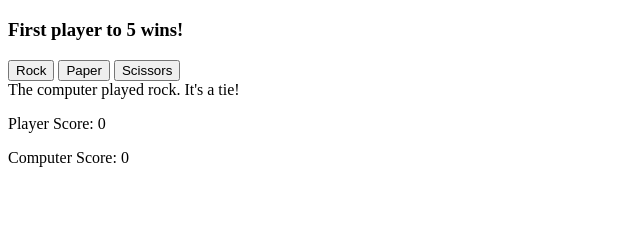
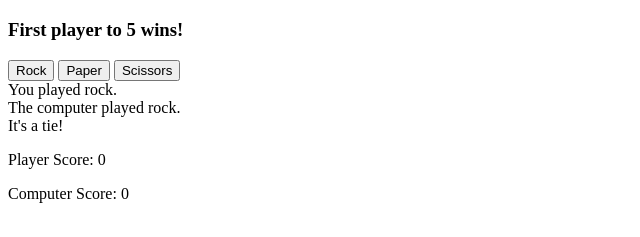
Before and after one commit to johngrassey/rock-paper-scissors, a plain HTML site: page index.html in a window 1280 px wide. Both pictures are taken after a click on the button "Rock". Shown: the part 61-298 px from the top of the page, without its empty margins (0-640 px from the left). Drawn offline with Linux system fonts and the light colour scheme.

Commit message:
Cleaned up round messages
This makes it clearer how the round was scored by saying both
the player and computer score.

```diff
--- a/index.html
+++ b/index.html
@@ -15,8 +15,9 @@
         <button class="paper">Paper</button>
         <button class="scissors">Scissors</button>
     </div>
-    <div class="results">
-    </div>
+    <div class="userresults"></div>
+    <div class="compresults"></div>
+    <div class="resultsmessage"></div>
     <div>
         <p>Player Score: <span class="userscore"></span></p>
         <p>Computer Score: <span class="computerscore"></span></p>
--- a/script.js
+++ b/script.js
@@ -1,5 +1,8 @@
 let buttons = document.querySelectorAll("button");
-let results = document.querySelector(".results");
+let compResults = document.querySelector(".compresults");
+let userResults = document.querySelector(".userresults");
+let resultsMessage = document.querySelector(".resultsmessage");
+
 let userScoreDisplay = document.querySelector(".userscore");
 let compScoreDisplay = document.querySelector(".computerscore");
 let endOfGame = document.querySelector(".endgame");
@@ -23,8 +26,6 @@ function getComputerChoice() {
         computerChoice = "scissors";
     };
 
-
-
     return computerChoice
 }
 
@@ -33,17 +34,23 @@ function playRound(humanChoice, computerChoice) {
     humanChoice = String(humanChoice).toLowerCase();
 
     if (humanChoice === computerChoice) {
-        results.textContent = "The computer played " + computerChoice + ". It's a tie!";
+        compResults.textContent = "The computer played " + computerChoice + "."
+        userResults.textContent = "You played " + humanChoice + "."
+        resultsMessage.textContent = "It's a tie!";
     } else if ( humanChoice === "rock" && computerChoice === "scissors" ||
                 humanChoice === "scissors" && computerChoice === "paper" ||
                 humanChoice === "paper" && computerChoice === "rock") {
 
-        results.textContent = "The computer played " + computerChoice + ". " + humanChoice.charAt(0).toUpperCase() + humanChoice.slice(1) + " beats " + computerChoice + ". You win!";
+        compResults.textContent = "The computer played " + computerChoice + "."
+        userResults.textContent = "You played " + humanChoice + "."
+        resultsMessage.textContent = humanChoice.charAt(0).toUpperCase() + humanChoice.slice(1) + " beats " + computerChoice + ". You win!";
         humanScore += 1;
         userScoreDisplay.textContent = humanScore.toString();
         endGame();
     } else {
-        results.textContent = "The computer played " + computerChoice + ". " + computerChoice.charAt(0).toUpperCase() + computerChoice.slice(1) + " beats " + humanChoice + ". You lose!";
+        compResults.textContent = "The computer played " + computerChoice + "."
+        userResults.textContent = "You played " + humanChoice + "."
+        resultsMessage.textContent = computerChoice.charAt(0).toUpperCase() + computerChoice.slice(1) + " beats " + humanChoice + ". You lose!";
         computerScore += 1;
         compScoreDisplay.textContent = computerScore.toString();
         endGame();
```
